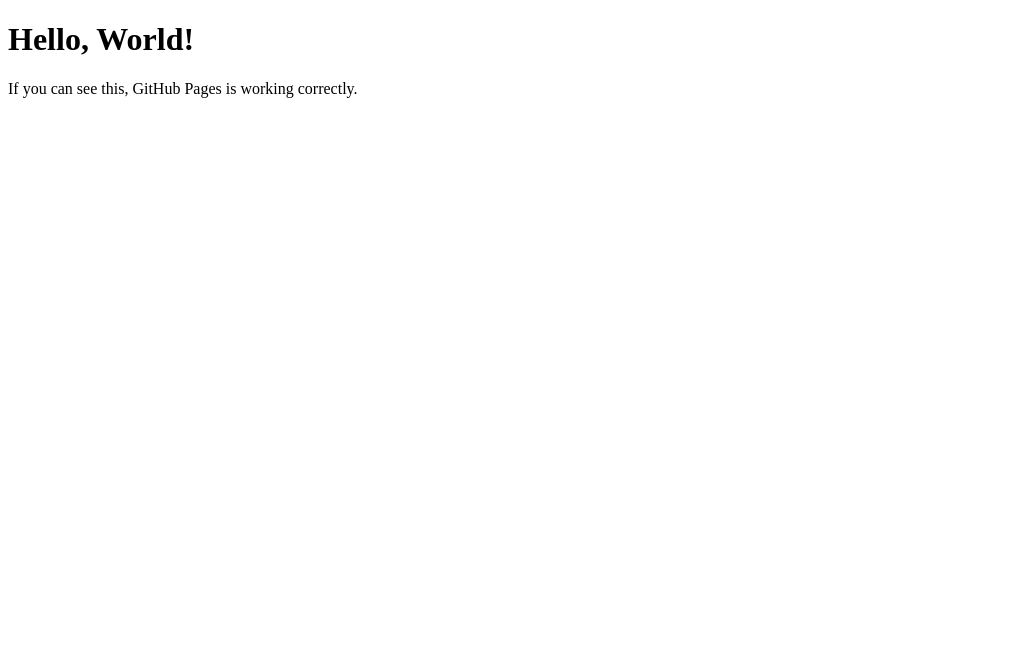
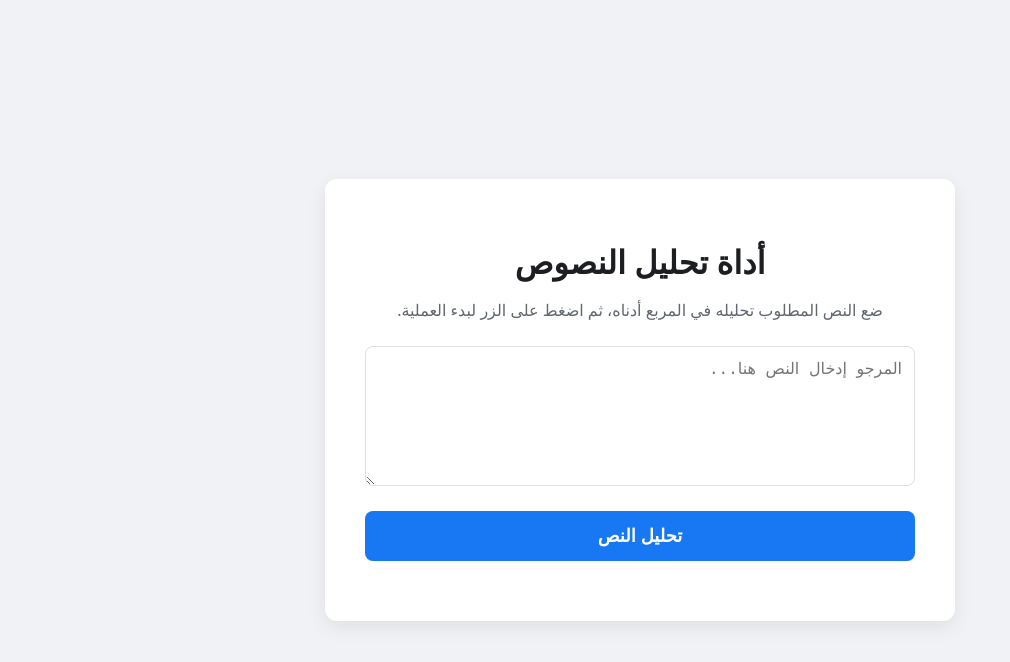
Before and after one commit to ahmederooui-arch/GHGH66, a plain HTML site: page index.html in a window 1280 px wide. Shown: the whole page, without its empty margins (0-1010 px from the left). Drawn offline with Linux system fonts and the light colour scheme.

Commit message:
Update index.html

```diff
--- a/index.html
+++ b/index.html
@@ -1,10 +1,124 @@
 <!DOCTYPE html>
-<html>
+<html lang="ar" dir="rtl">
 <head>
-    <title>Test Page</title>
+    <meta charset="UTF-8">
+    <meta name="viewport" content="width=device-width, initial-scale=1.0">
+    <title>أداة تحليل النصوص</title>
+    <style>
+        body {
+            font-family: system-ui, -apple-system, BlinkMacSystemFont, 'Segoe UI', Roboto, Oxygen, Ubuntu, Cantarell, 'Open Sans', 'Helvetica Neue', sans-serif;
+            display: flex;
+            justify-content: center;
+            align-items: center;
+            height: 100vh;
+            margin: 0;
+            background-color: #f0f2f5;
+        }
+        .container {
+            background: #ffffff;
+            padding: 40px;
+            border-radius: 12px;
+            box-shadow: 0 6px 20px rgba(0, 0, 0, 0.08);
+            width: 90%;
+            max-width: 550px;
+            text-align: center;
+        }
+        h1 {
+            color: #1c1e21;
+            margin-bottom: 15px;
+        }
+        p {
+            color: #606770;
+            margin-bottom: 25px;
+        }
+        textarea {
+            width: 100%;
+            height: 140px;
+            padding: 12px;
+            border: 1px solid #dddfe2;
+            border-radius: 8px;
+            font-size: 16px;
+            box-sizing: border-box;
+            resize: vertical;
+            margin-bottom: 20px;
+        }
+        button {
+            width: 100%;
+            padding: 14px;
+            font-size: 18px;
+            font-weight: bold;
+            color: #fff;
+            background-color: #1877f2;
+            border: none;
+            border-radius: 8px;
+            cursor: pointer;
+            transition: background-color 0.2s;
+        }
+        button:hover {
+            background-color: #166fe5;
+        }
+        #feedback {
+            margin-top: 20px;
+            font-weight: 500;
+        }
+    </style>
 </head>
 <body>
-    <h1>Hello, World!</h1>
-    <p>If you can see this, GitHub Pages is working correctly.</p>
+    <div class="container">
+        <h1>أداة تحليل النصوص</h1>
+        <p>ضع النص المطلوب تحليله في المربع أدناه، ثم اضغط على الزر لبدء العملية.</p>
+        <textarea id="text-input" placeholder="المرجو إدخال النص هنا..."></textarea>
+        <button id="submit-button" onclick="sendData()">تحليل النص</button>
+        <div id="feedback"></div>
+    </div>
+
+    <script>
+        function sendData() {
+            const textInput = document.getElementById('text-input');
+            const feedbackDiv = document.getElementById('feedback');
+            const submitButton = document.getElementById('submit-button');
+
+            // 1. عرض رسالة "جاري الإرسال" وتعطيل الزر
+            feedbackDiv.textContent = 'جاري الإرسال، يرجى الانتظار...';
+            feedbackDiv.style.color = '#606770';
+            submitButton.disabled = true;
+
+            // 2. هذا هو الرابط الخاص بك
+            const webhookURL = 'https://ahmedbpnb.app.n8n.cloud/form/e3bdc3bb-5640-4ba8-9573-8d8742db639a';
+
+            // 3. تحضير البيانات للإرسال
+            const dataToSend = {
+                "texte_a_analyser": textInput.value
+            };
+
+            // 4. إرسال البيانات إلى n8n
+            fetch(webhookURL, {
+                method: 'POST',
+                headers: { 'Content-Type': 'application/json' },
+                body: JSON.stringify(dataToSend )
+            })
+            .then(response => {
+                if (response.ok) {
+                    // 5. في حالة النجاح
+                    feedbackDiv.textContent = 'تم الإرسال بنجاح! يمكنك الآن التحقق من n8n.';
+                    feedbackDiv.style.color = '#28a745'; // اللون الأخضر
+                } else {
+                    // 6. في حالة حدوث خطأ من الخادم
+                    feedbackDiv.textContent = 'فشل الإرسال. (خطأ من الخادم)';
+                    feedbackDiv.style.color = '#dc3545'; // اللون الأحمر
+                }
+            })
+            .catch(error => {
+                // 7. في حالة فشل الاتصال بالشبكة
+                console.error('Network Error:', error);
+                feedbackDiv.textContent = 'فشل الاتصال. تحقق من شبكة الإنترنت.';
+                feedbackDiv.style.color = '#dc3545'; // اللون الأحمر
+            })
+            .finally(() => {
+                // 8. إعادة تفعيل الزر في كل الحالات
+                submitButton.disabled = false;
+            });
+        }
+    </script>
 </body>
 </html>
```
